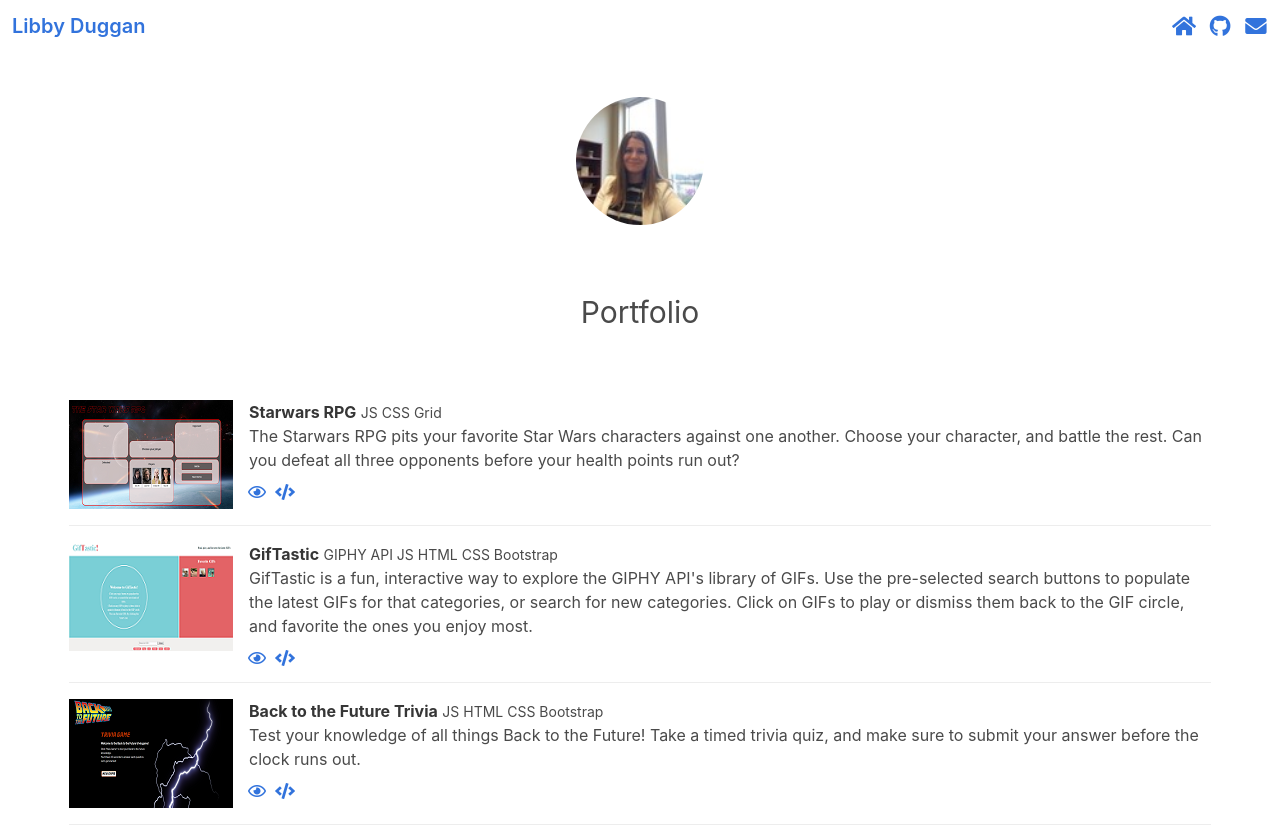
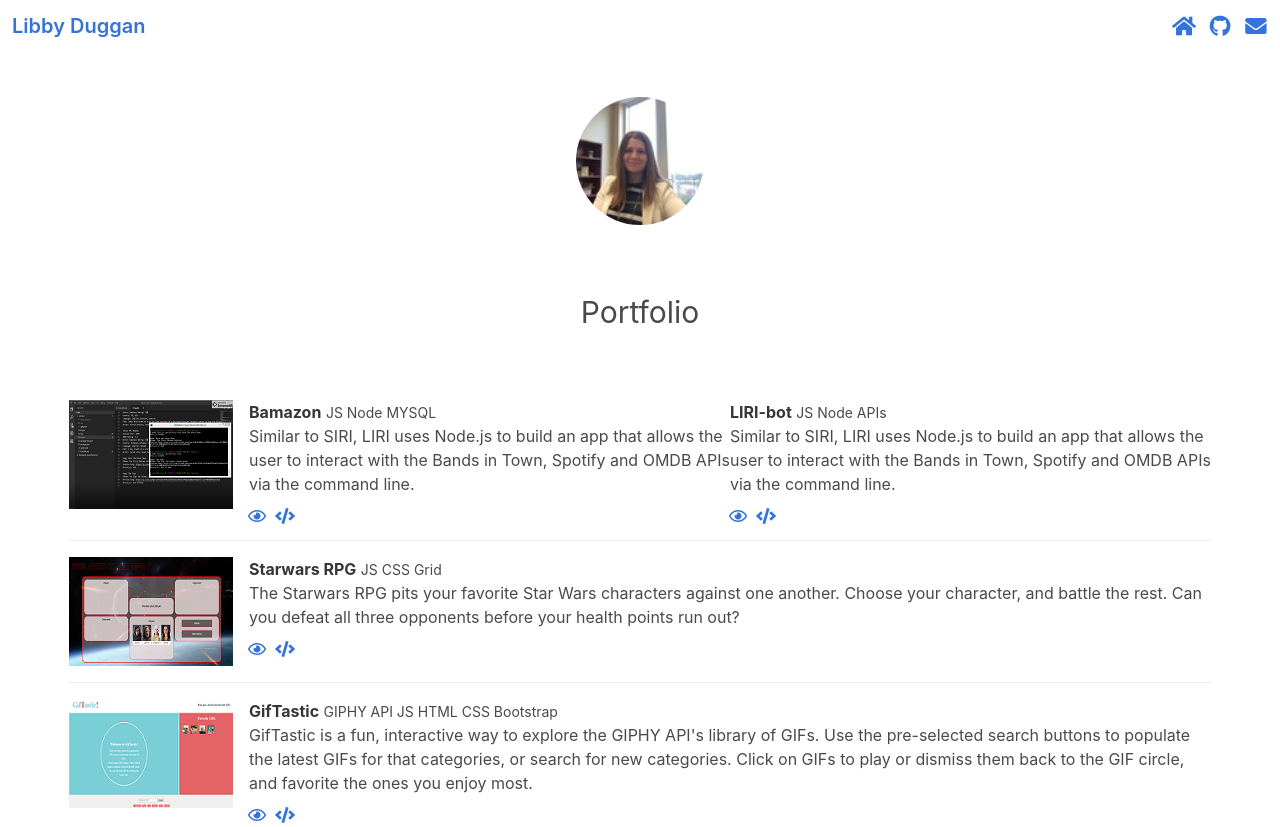
Before and after one commit to LBDCode/newPortfolio, a plain HTML site: page portfolio.html in a window 1280 px wide. Shown: the top 827 px of the page. Drawn offline with nearby package versions, Linux system fonts and the light colour scheme.

Commit message:
added Bamazon

```diff
--- a/portfolio.html
+++ b/portfolio.html
@@ -114,7 +114,53 @@
             </div>
 
             <h1 class="center">Portfolio</h1>
-
+                        <article class="media">
+                <figure class="media-left">
+                    <a  href="https://drive.google.com/file/d/1cOpitVDJJB1eqr2NplaKR5aPqyoQyTe3/view?usp=sharing" target="blank">
+                        <p class="image is-3x2">
+                        <img src="Assets/images/LIRI_small.png">
+                        </p>
+                    </a>
+                </figure>
+                <div class="media-content">
+                    <div class="content">
+                    <p>
+                        <strong>Bamazon</strong> <small>JS Node MYSQL</small>
+                        <br>
+                        Similar to SIRI, LIRI uses Node.js to build an app that allows the user to interact with the Bands in Town, Spotify and OMDB APIs via the command line.
+                     </p>
+                    </div>
+                    <nav class="level is-mobile">
+                    <div class="level-left">
+                        <a class="level-item" href="https://drive.google.com/open?id=1WQee7cOitwu3x9VU4Z0oDdWKgFJcwVhl" target="blank">
+                        <span class="icon is-small"><i class="far fa-eye"></i></span>
+                        </a>
+                        <a class="level-item" href="https://github.com/LBDCode/bamazon" target="blank">
+                        <span class="icon is-small"><i class="fas fa-code"></i></span>
+                        </a>
+                    </div>
+                    </nav>
+                </div>
+                <div class="media-content">
+                    <div class="content">
+                    <p>
+                        <strong>LIRI-bot</strong> <small>JS Node APIs</small>
+                        <br>
+                        Similar to SIRI, LIRI uses Node.js to build an app that allows the user to interact with the Bands in Town, Spotify and OMDB APIs via the command line.
+                     </p>
+                    </div>
+                    <nav class="level is-mobile">
+                    <div class="level-left">
+                        <a class="level-item" href="https://drive.google.com/file/d/1cOpitVDJJB1eqr2NplaKR5aPqyoQyTe3/view?usp=sharing" target="blank">
+                        <span class="icon is-small"><i class="far fa-eye"></i></span>
+                        </a>
+                        <a class="level-item" href="https://github.com/LBDCode/LIRI-bot" target="blank">
+                        <span class="icon is-small"><i class="fas fa-code"></i></span>
+                        </a>
+                    </div>
+                    </nav>
+                </div>
+            </article>
             <article class="media">
                 <figure class="media-left">
                     <a  href="https://lbdcode.github.io/Starwars/" target="blank">
```
Also changed, not shown: index.html (+5 -5 lines), Assets/images/LIRI.PNG (added), Assets/images/LIRI_small.png (added).
